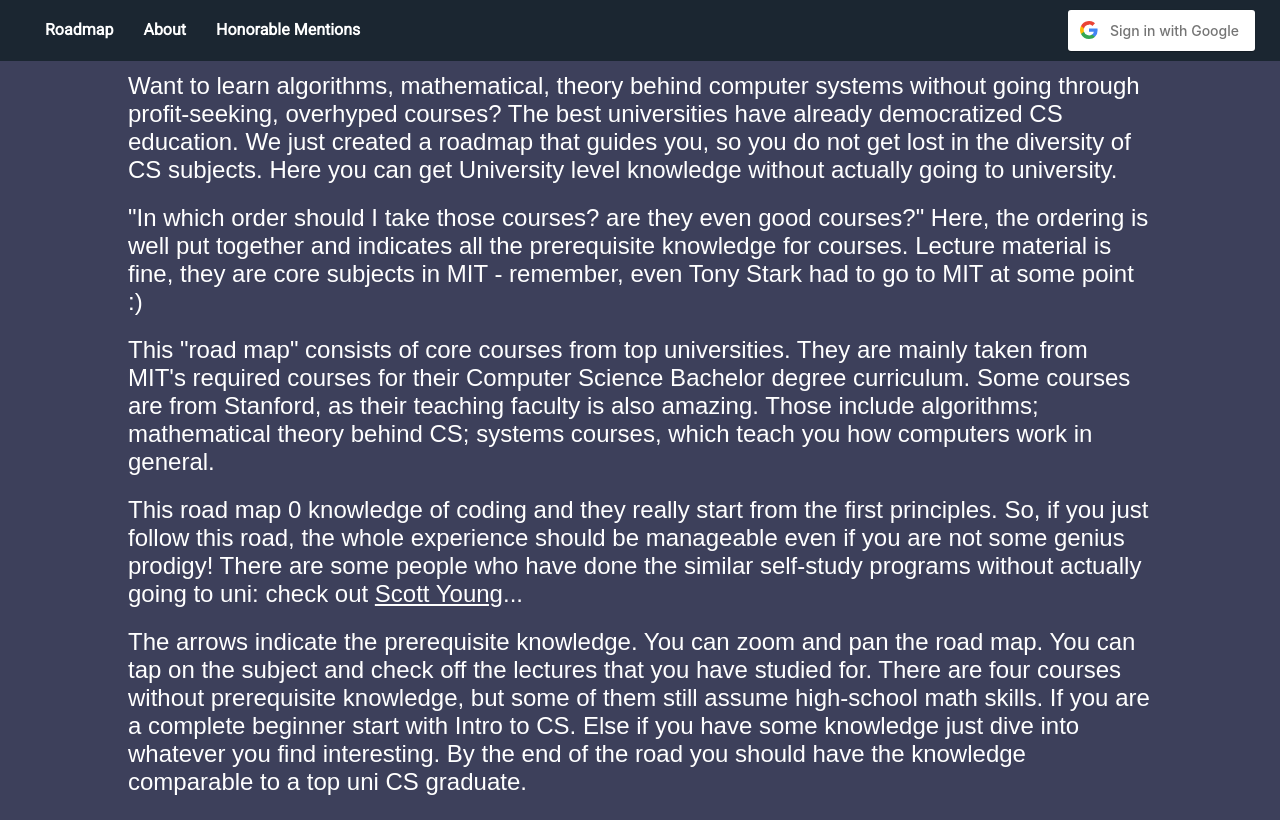
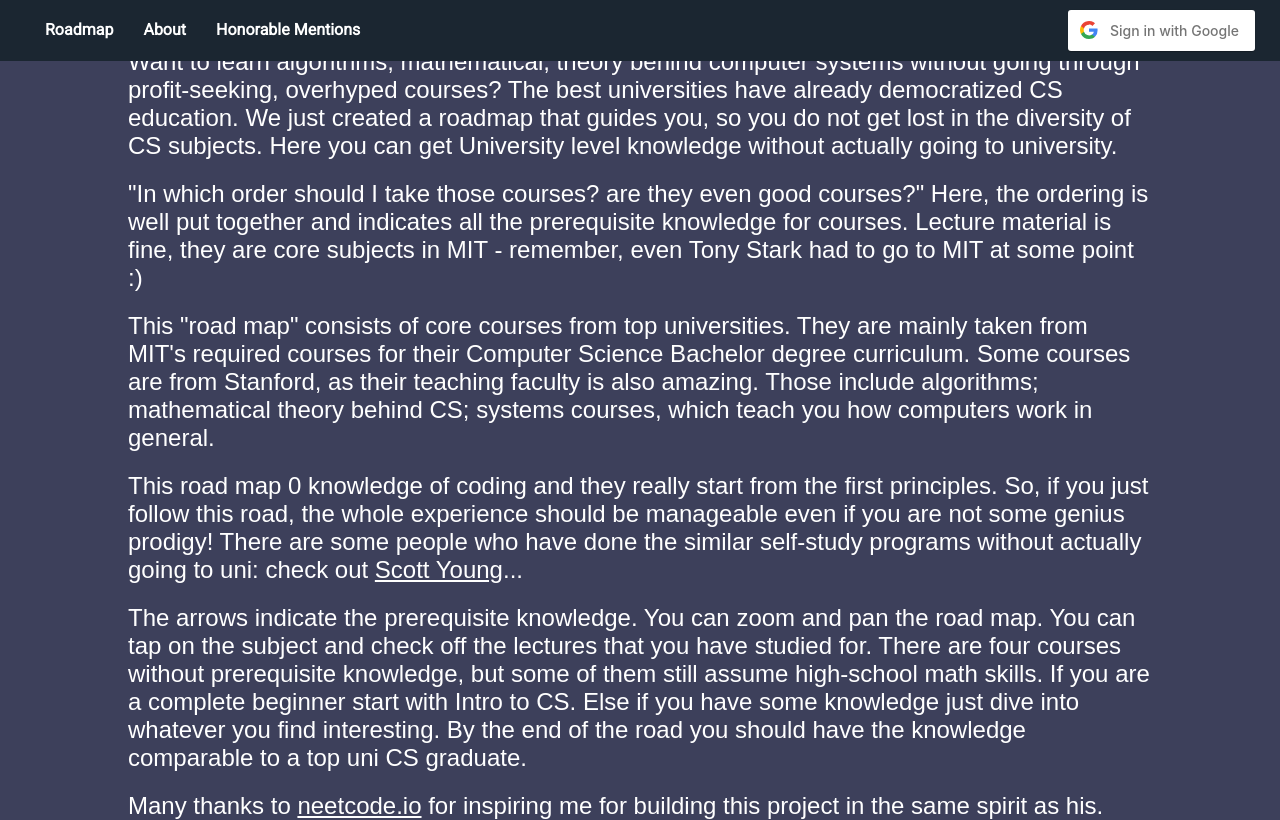
Before and after one commit to Iamdachi/roadToCS, a Flask app: page /about in a window 1280 px wide. Before the commit the page ends 795 px from the top, so only its background shows below. Run offline with Flask 3, Linux system fonts and the light colour scheme; the visitor is signed in with stand-in values (Sample User, id 1); parts of the project's set-up code (start-up, migrations or seed data) failed here and were passed over.

Commit message:
neetcode

```diff
--- a/templates/about.html
+++ b/templates/about.html
@@ -54,6 +54,9 @@
     <p>
         The arrows indicate the prerequisite knowledge. You can zoom and pan the road map. You can tap on the subject and check off the lectures that you have studied for. There are four courses without prerequisite knowledge, but some of them still assume high-school math skills. If you are a complete beginner start with Intro to CS. Else if you have some knowledge just dive into whatever you find interesting. By the end of the road you should have the knowledge comparable to a top uni CS graduate.
     </p>
+    <p>
+        Many thanks to <a href="https://neetcode.io/" target="_blank">neetcode.io</a> for inspiring me for building this project in the same spirit as his.
+    </p>
 </div>
 </body>
 </html>
```
